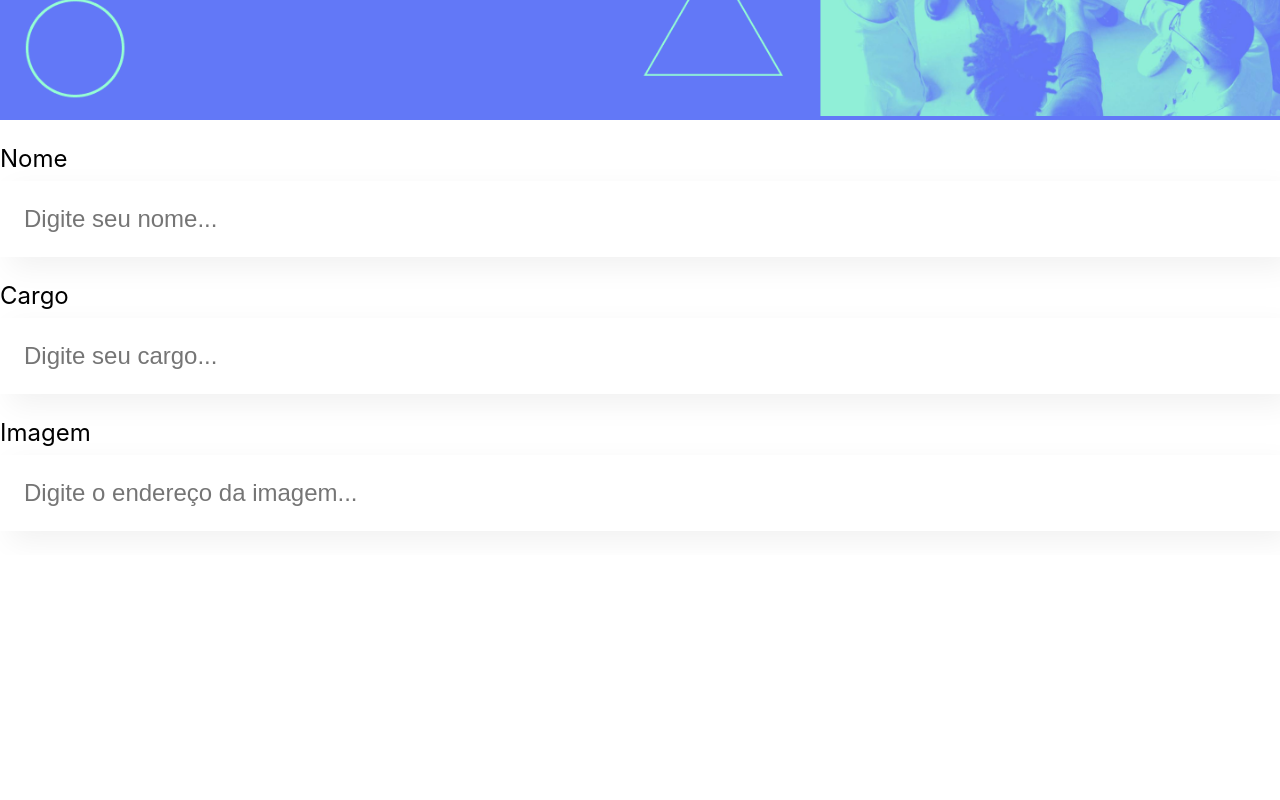
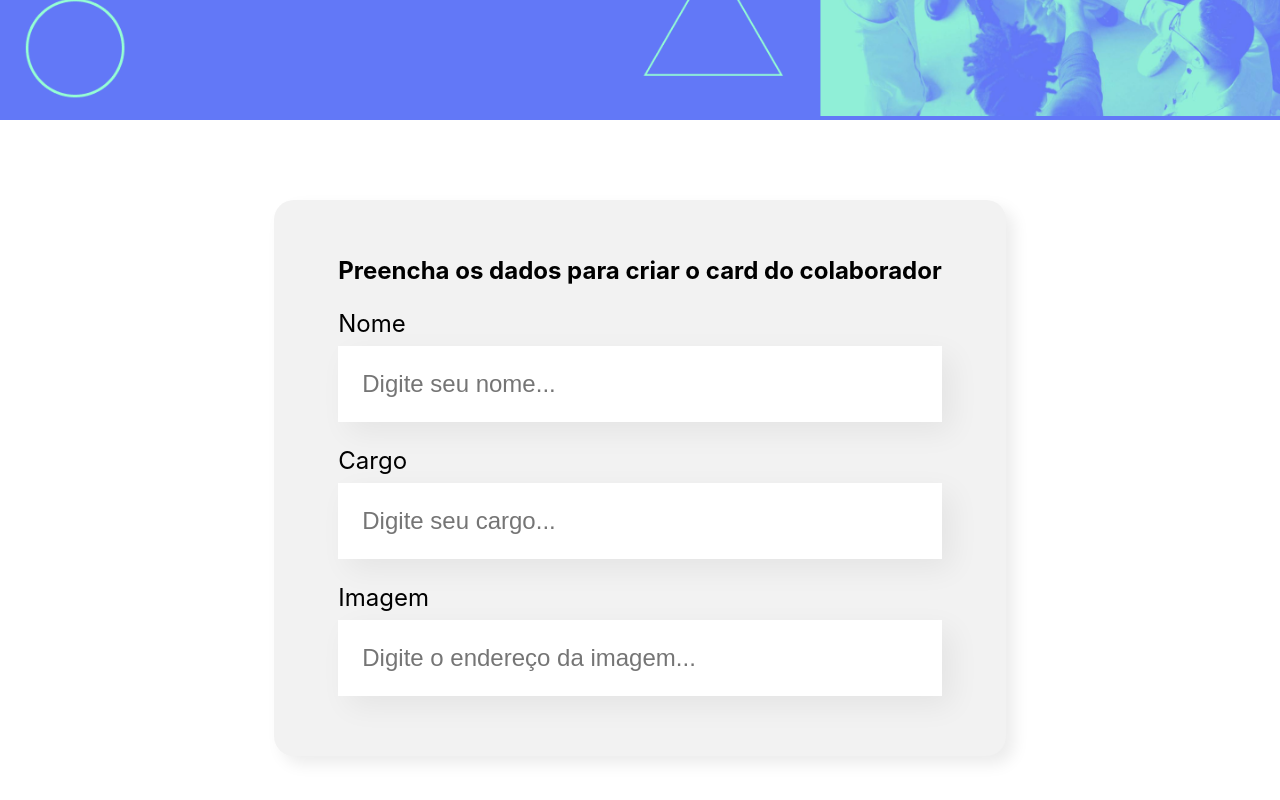
Before and after one commit to Nick-Rodrigues/organo, a React (Create React App) app: page / in a window 1280 px wide. Shown: the part 378-1178 px from the top of the page. Before the commit the page ends 933 px from the top, so only its background shows below. Built offline with nearby package versions, Linux system fonts and the light colour scheme.

Commit message:
Estilização formulário.

```diff
--- a/src/App.js
+++ b/src/App.js
@@ -1,14 +1,12 @@
 import Banner from './components/Banner/Banner.js';
 import CampoTexto from './components/CampoTexto';
+import Formulario from './components/Formulario/index.js';
 
 function App() {
   return (
     <div className="App">
       <Banner />
-      <CampoTexto label="Nome" placeholder="Digite seu nome"/>
-      <CampoTexto label="Cargo" placeholder="Digite seu cargo"/>
-      <CampoTexto label="Imagem" placeholder="Digite o endereço da imagem"/>
-
+      <Formulario />
     </div>
   );
 }
--- /dev/null
+++ b/src/components/Formulario/Formulario.css
@@ -0,0 +1,13 @@
+.formulario {
+    display: flex;
+    justify-content: center;
+    margin: 80px 0;
+}
+
+.formulario form {
+    max-width: 80%;
+    background-color: #f2f2f2;
+    border-radius: 20px;
+    padding: 36px 64px;
+    box-shadow: 8px 8px 16px rgba(0, 0, 0, 0.08);
+}
--- /dev/null
+++ b/src/components/Formulario/index.js
@@ -0,0 +1,17 @@
+import CampoTexto from '../CampoTexto'
+import './Formulario.css'
+
+const Formulario = () => {
+    return(
+        <section className='formulario'>
+            <form>
+                <h2>Preencha os dados para criar o card do colaborador</h2>
+                <CampoTexto label="Nome" placeholder="Digite seu nome"/>
+                <CampoTexto label="Cargo" placeholder="Digite seu cargo"/>
+                <CampoTexto label="Imagem" placeholder="Digite o endereço da imagem"/>
+            </form>
+        </section>
+    )
+}
+
+export default Formulario
```
